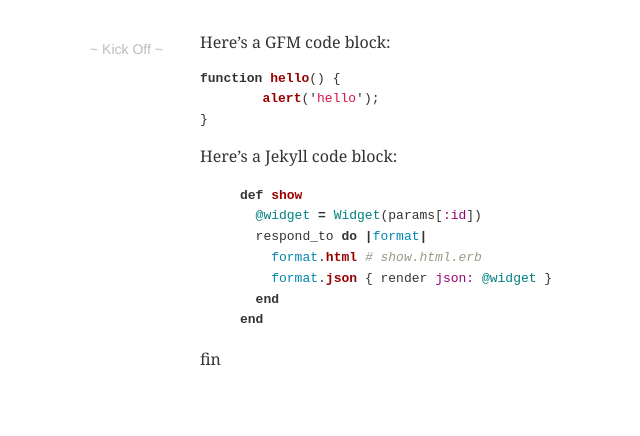
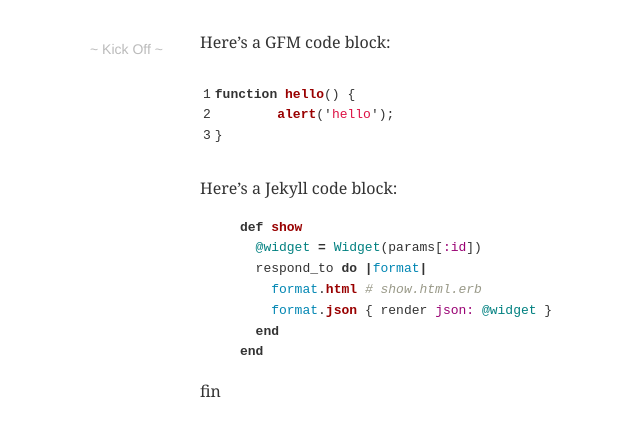
Before and after one commit to nonsensery/nonsensery.github.io, a Jekyll site: the page built from _posts/2014-05-16-kick-off.md, in a window 1280 px wide. Shown: the top 436 px of the page, without its empty margins (40-680 px from the left). Built offline with Jekyll 4.4.1, drawn with Linux system fonts in a browser that asks for light colours.

Commit message:
Trying out coderay in kramdown

```diff
--- a/_config.yml
+++ b/_config.yml
@@ -1,7 +1,10 @@
 timezone:    America/Los_Angeles
 highlighter: pygments
-
-markdown: kramdown
+markdown:    kramdown
 
 kramdown:
-  input: GFM
+  input:       GFM
+  use_coderay: true
+
+  coderay:
+    coderay_tab_width: 2
```
